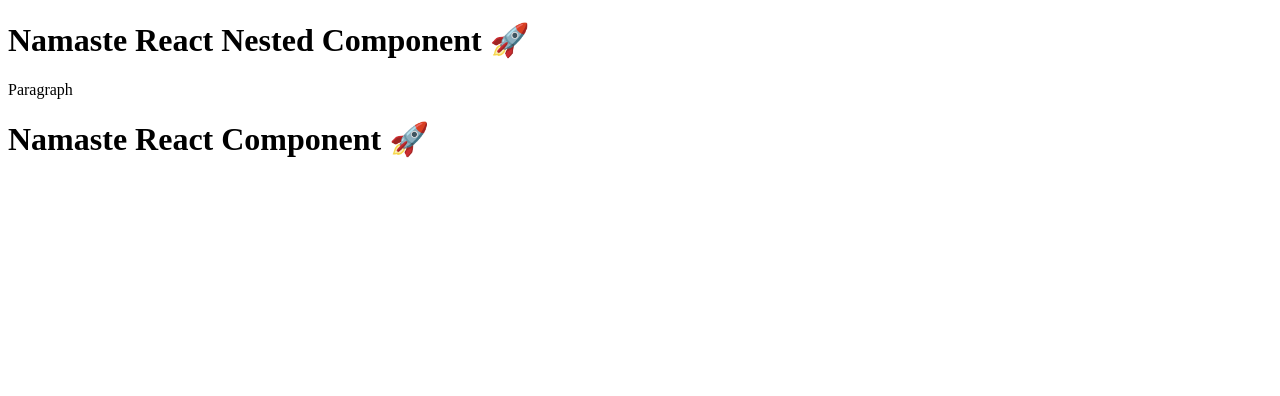
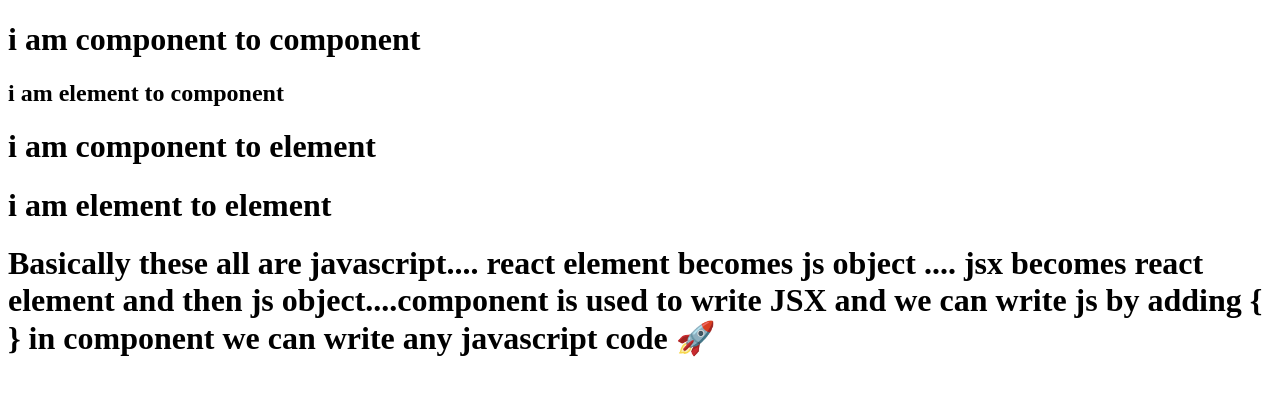
Before and after one commit to dew-as/Cooking-Mace, a React (Vite) app: page / in a window 1280 px wide. Shown: the top 396 px of the page. Built offline with nearby package versions, Linux system fonts and the light colour scheme.

Commit message:
we can pass component to component ,element to element element to component ,component to element,and we can write any javascript code inside jsx by {}

```diff
--- a/App.js
+++ b/App.js
@@ -1,27 +1,40 @@
 import React from "react";
 import ReactDOM from "react-dom/client";
 
-const heading = React.createElement(
-  "h1",
-  { id: "heading" },
-  "Namaste React 🚀"
+const heading1 = <h1>i am element to element</h1>;
+
+const HeadComponent = () => (
+  <div>
+    <h1 className="heading" tabIndex="1">
+      i am component to element
+    </h1>
+  </div>
+);
+
+const heading2 = (
+  <div>
+    <h2>i am element to component</h2>
+    <HeadComponent />
+    {heading1}
+  </div>
 );
 
 const ReactComponent = () => (
-  <>
+  <div>
     <h1 className="heading" tabIndex="1">
-      Namaste React Nested Component 🚀
+      i am component to component
     </h1>
-    <p>Paragraph</p>
-  </>
+    {heading2}
+  </div>
 );
 
-const Header2Component = () => (
+const HeaderComponent = () => (
   <div id="container">
     <ReactComponent />
-    {/* this is how we can pass a component and use it inside */}
     <h1 className="heading" tabIndex="1">
-      Namaste React Component 🚀
+      Basically these all are javascript.... react element becomes js object ....
+      jsx becomes react element and then js object....component is used to write JSX and
+      we can write js by adding {"{ }"} in component we can write any javascript code 🚀
     </h1>
   </div>
 );
@@ -30,4 +43,4 @@
 
 const root = ReactDOM.createRoot(document.getElementById("root"));
 
-root.render(<Header2Component />);
+root.render(<HeaderComponent />);
```
